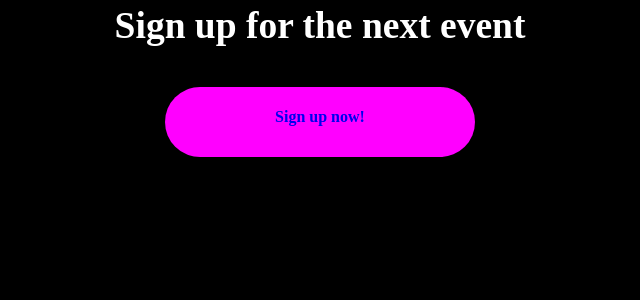
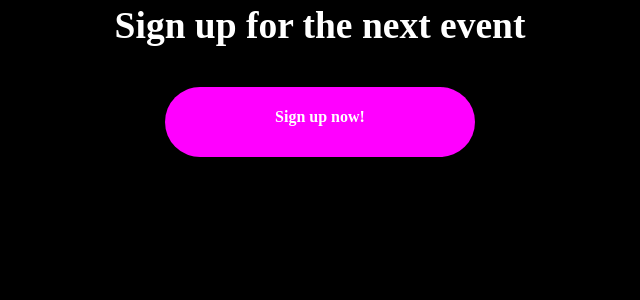
Before and after one commit to nathan-pete/Group-E, a PHP site: page / in a window 1280 px wide. Shown: the part 294-594 px from the top of the page, without its empty margins (320-960 px from the left). Run offline with PHP 8.4, Linux system fonts and the light colour scheme; some web fonts are replaced.

Commit message:
Looks nice now, sorta...

```diff
--- a/app/public/index.html
+++ b/app/public/index.html
@@ -5,6 +5,7 @@
     <meta http-equiv="X-UA-Compatible" content="IE=edge">
     <meta name="viewport" content="width=device-width, initial-scale=1.0">
     <link rel="stylesheet" href="style/css/style.css">
+    <link href="http://fonts.cdnfonts.com/css/mexcellent" rel="stylesheet">
     <title>Document</title>
 </head>
 <body>
@@ -29,11 +30,11 @@
                 <h1> Stenden Events</h1>
             </div>
             <div id="text2">
-                <h2> Sign up for the next event</h2>
+                <h2 style="font-family:'Mexcellent';"> Sign up for the next event</h2>
             </div>
             <div id="button">
-                <a href="" style="color: white;">
-                    <h4 style="text-align: center;"><a href="./Inputforms.php">Sign up now!</a></h4>
+                <a href="./Inputforms.php" style="color: white;">
+                    <h4 style="text-align: center;">Sign up now!</h4>
                 </a>
             </div>
         </div>
--- a/app/public/style/css/formstyle.css
+++ b/app/public/style/css/formstyle.css
@@ -65,7 +65,7 @@ button{
 }
 .content header{
   font-size: 30px;
-  font-weight: 60px;
+  font-weight: 600px;
 }
 .content p{
   color: #333;
--- a/app/public/style/css/style.css
+++ b/app/public/style/css/style.css
@@ -65,6 +65,7 @@ body{
 
 #text2 {
 	font-size: 25px;
+    font-family: 'Mexcellent';
 }
 
 #button {
```
